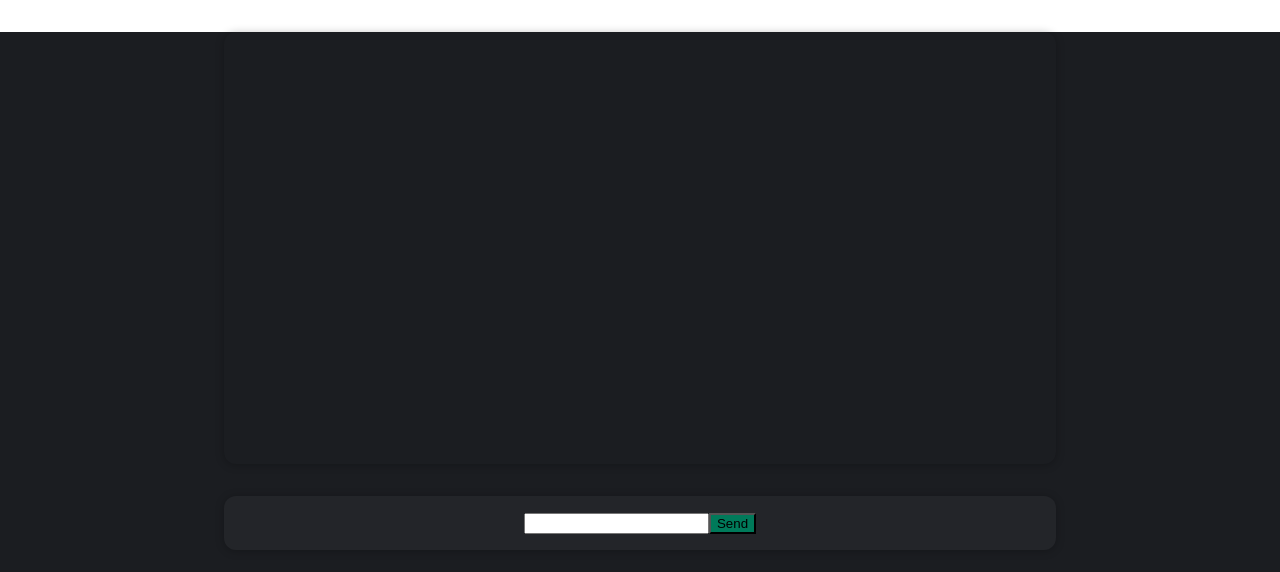
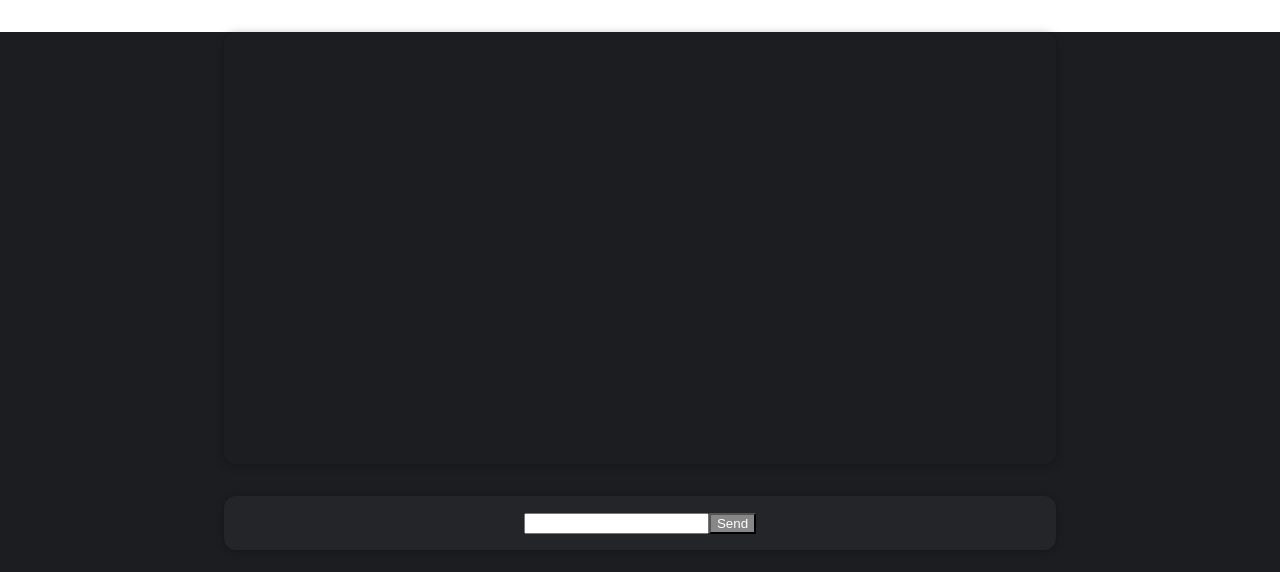
Before and after one commit to shosukenoma/slack-note, a React (Create React App) app: page / in a window 1280 px wide. Shown: the top 572 px of the page. Built offline with nearby package versions, Linux system fonts and the light colour scheme.

Commit message:
Dynamic styling for button based on valid input

```diff
--- a/src/components/NewPost/PostForm.css
+++ b/src/components/NewPost/PostForm.css
@@ -3,5 +3,10 @@
 } */
 
 .post-form__button {
+  color: white;
+  background-color: #878787;
+}
+.post-form__button.valid {
+  color: white;
   background-color: #007A5A;
 }
--- a/src/components/NewPost/PostForm.js
+++ b/src/components/NewPost/PostForm.js
@@ -5,6 +5,7 @@ import './PostForm.css'
 function PostForm(props) {
 
   const [inputText, setInputText] = useState('');
+  const validInput = inputText.trim().length !== 0 ? true : false;
 
   const inputTextChangeHandler = (event) => {
     setInputText(event.target.value);
@@ -12,7 +13,7 @@ function PostForm(props) {
 
   const sendPostHandler = (event) => {
     event.preventDefault();
-    if (inputText.trim().length === 0) {
+    if (!validInput) {
       return;
     }
     const date = new Date;
@@ -35,7 +36,7 @@ function PostForm(props) {
     <div>
       <form onSubmit={sendPostHandler}>
         <input type='text' value={inputText} onChange={inputTextChangeHandler} />
-        <button className='post-form__button' type='submit'> Send </button>
+        <button className={`post-form__button ${validInput ? 'valid' : ''}`} type='submit'> Send </button>
       </form>
     </div>
   )
```
